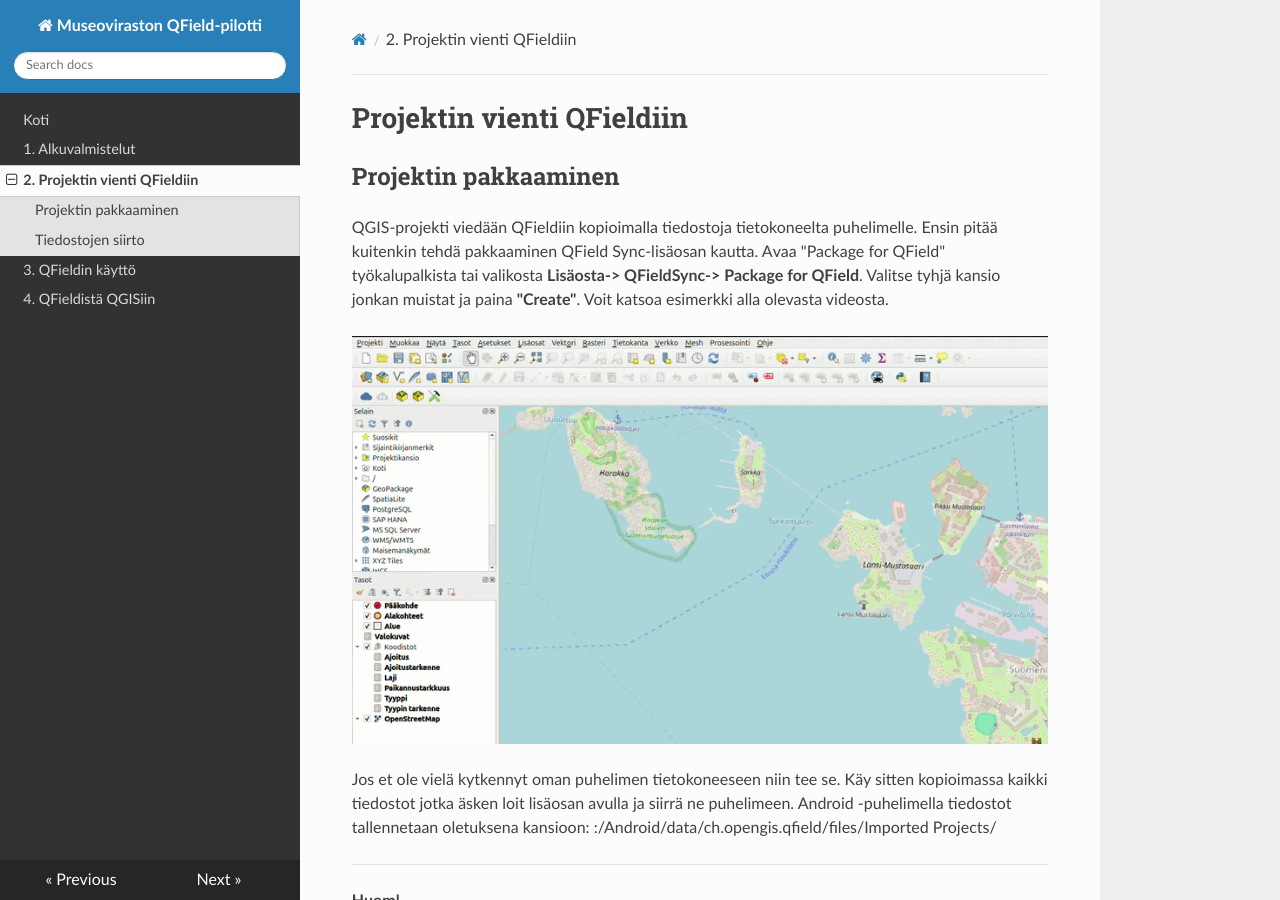
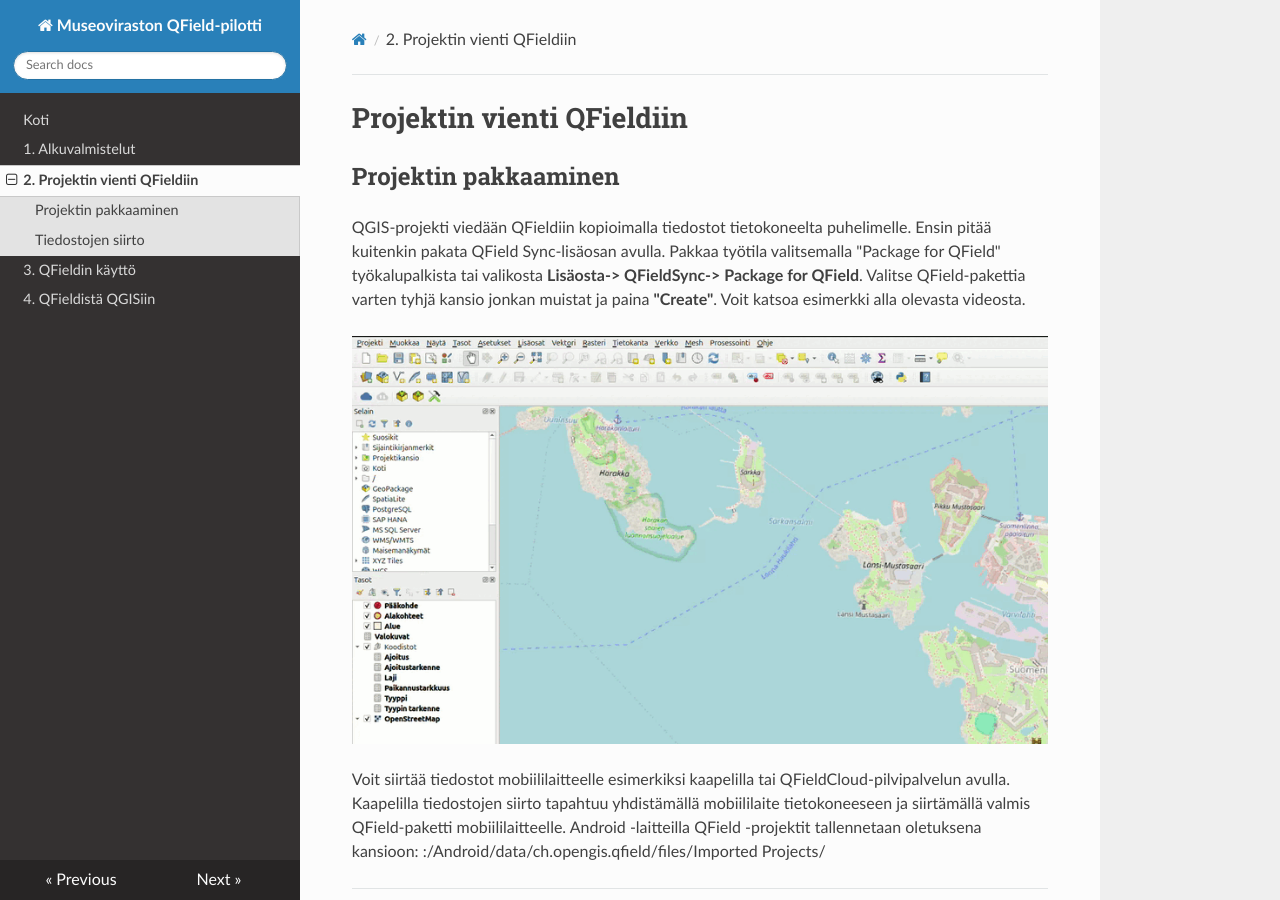
Before and after one commit to finnish-heritage-agency/museovirasto-qfield, an MkDocs documentation site: the page built from docs/2_vienti.md, in a window 1280 px wide and 900 px high. Built offline with MkDocs 1.6.1, drawn with Linux system fonts in a browser that asks for light colours; nearby versions of some CDN libraries.

Commit message:
Update 2_vienti.md

```diff
--- a/docs/2_vienti.md
+++ b/docs/2_vienti.md
@@ -1,11 +1,11 @@
 # Projektin vienti QFieldiin
 
 ## Projektin pakkaaminen
-QGIS-projekti viedään QFieldiin kopioimalla tiedostoja tietokoneelta puhelimelle. Ensin pitää kuitenkin tehdä pakkaaminen QField Sync-lisäosan kautta. Avaa "Package for QField" työkalupalkista tai valikosta **Lisäosta-> QFieldSync-> Package for QField**. Valitse tyhjä kansio jonkan muistat ja paina **"Create"**. Voit katsoa esimerkki alla olevasta videosta.
+QGIS-projekti viedään QFieldiin kopioimalla tiedostot tietokoneelta puhelimelle. Ensin pitää kuitenkin pakata QField Sync-lisäosan avulla. Pakkaa työtila valitsemalla "Package for QField" työkalupalkista tai valikosta **Lisäosta-> QFieldSync-> Package for QField**. Valitse QField-pakettia varten tyhjä kansio jonkan muistat ja paina **"Create"**. Voit katsoa esimerkki alla olevasta videosta.
 
 ![Pakkaaminen QFieldiin](img/qfield_pakkaaminen.gif)
 
-Jos et ole vielä kytkennyt oman puhelimen tietokoneeseen niin tee se. Käy sitten kopioimassa kaikki tiedostot jotka äsken loit lisäosan avulla ja siirrä ne puhelimeen. Android -puhelimella tiedostot tallennetaan oletuksena kansioon: <drive>:/Android/data/ch.opengis.qfield/files/Imported Projects/
+Voit siirtää tiedostot mobiililaitteelle esimerkiksi kaapelilla tai QFieldCloud-pilvipalvelun avulla. Kaapelilla tiedostojen siirto tapahtuu yhdistämällä mobiililaite tietokoneeseen ja siirtämällä valmis QField-paketti mobiililaitteelle. Android -laitteilla QField -projektit tallennetaan oletuksena kansioon: :/Android/data/ch.opengis.qfield/files/Imported Projects/
 
 ---
 **Huom!**
```
